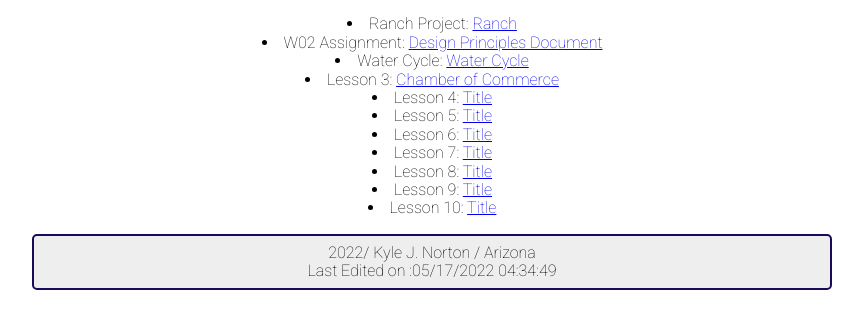
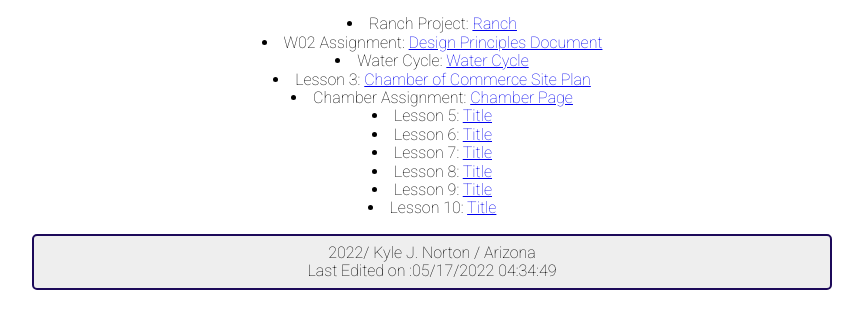
Before and after one commit to bacon0323/wdd230, a plain HTML site: page index.html in a window 1280 px wide. Shown: the part 335-664 px from the top of the page, without its empty margins (208-1071 px from the left). Drawn offline with Linux system fonts and the light colour scheme.

Commit message:
chamber homepage

```diff
--- a/index.html
+++ b/index.html
@@ -26,8 +26,8 @@
             <li>Ranch Project: <a href="ranch-page/index.html">Ranch</a></li>
             <li>W02 Assignment: <a href="design-principles/index.html">Design Principles Document</a></li>
             <li>Water Cycle: <a href="water-cycle/water_cycle/water_cycle/index.html">Water Cycle</a></li>
-            <li>Lesson 3: <a href="lesson3/index.html">Chamber of Commerce</a></li>
-            <li>Lesson 4: <a href="index.html">Title</a></li>
+            <li>Lesson 3: <a href="lesson3/index.html">Chamber of Commerce Site Plan</a></li>
+            <li>Chamber Assignment: <a href="chamber/index.html">Chamber Page</a></li>
             <li>Lesson 5: <a href="index.html">Title</a></li>
             <li>Lesson 6: <a href="index.html">Title</a></li>
             <li>Lesson 7: <a href="index.html">Title</a></li>
```
